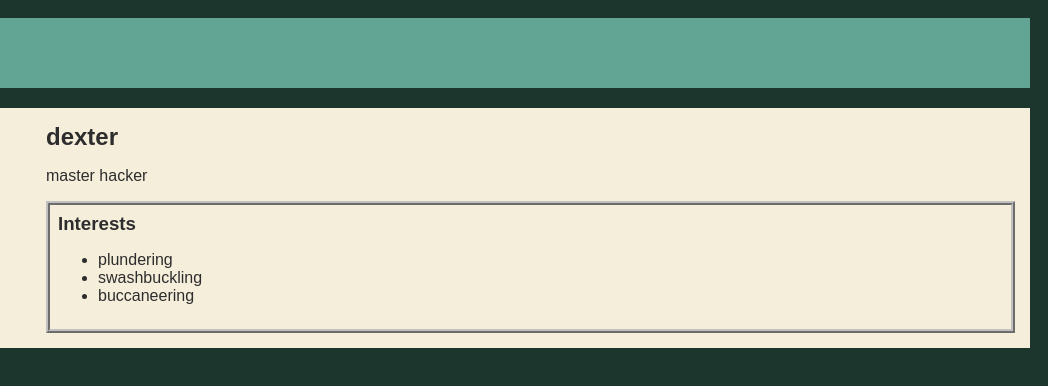
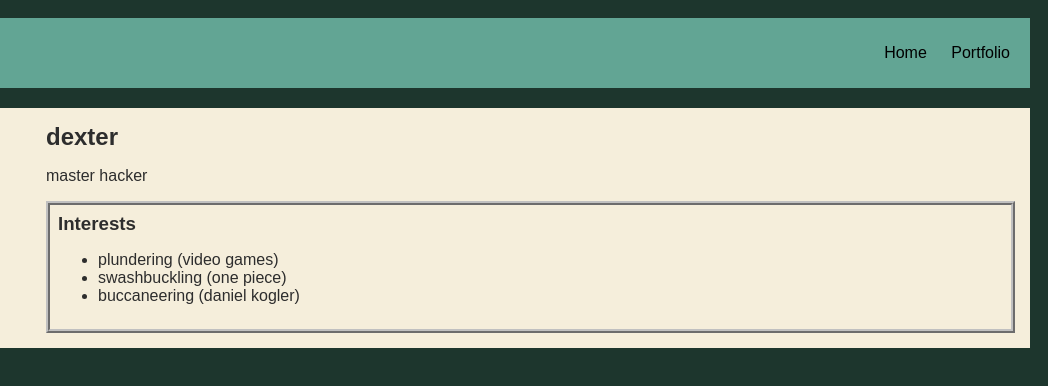
Before and after one commit to dexasg/dexasg.github.io, a plain HTML site: page index.html in a window 1280 px wide. Shown: the full height of the page, 232-1280 px from the left. Drawn offline with Linux system fonts and the light colour scheme.

Commit message:
fixed portfolio and anchor tags

```diff
--- a/index.html
+++ b/index.html
@@ -10,12 +10,12 @@
  <div>
     <nav>
         <h1>dexters realm</h1>
-        <ul>
+        <ul id="nav-ul">
             <li class="nav-li">
-                <a href="index.html" Home> </a>
+                <a class="nav-a" href="index.html"> Home </a>
             </li>
             <li class="nav-li">
-                <a href="portfolio.html" Portfolio> </a>
+                <a class="nav-a" href="portfolio.html"> Portfolio </a>
             </li>
         </ul>
     </nav>
@@ -32,9 +32,9 @@
 <div id=interests>
     <h3>Interests</h3>
     <ul>
-        <li>plundering</li>
-        <li>swashbuckling</li>
-        <li>buccaneering</li>
+        <li>plundering (video games)</li>
+        <li>swashbuckling (one piece)</li>
+        <li>buccaneering (daniel kogler)</li>
     </ul>
 </div>
 </div>
--- a/style.css
+++ b/style.css
@@ -34,7 +34,7 @@
    }
    a {
        text-decoration: none;
-       color: #fff;
+       color: rgb(0, 0, 0);
    }
 
    /* main container area beneath menu */
@@ -65,7 +65,7 @@
 
       /* portfolio styles */
       .content h1 {
-        color: black;
+        color: rgb(0, 0, 0);
     }
 
     #portfolio {
```
